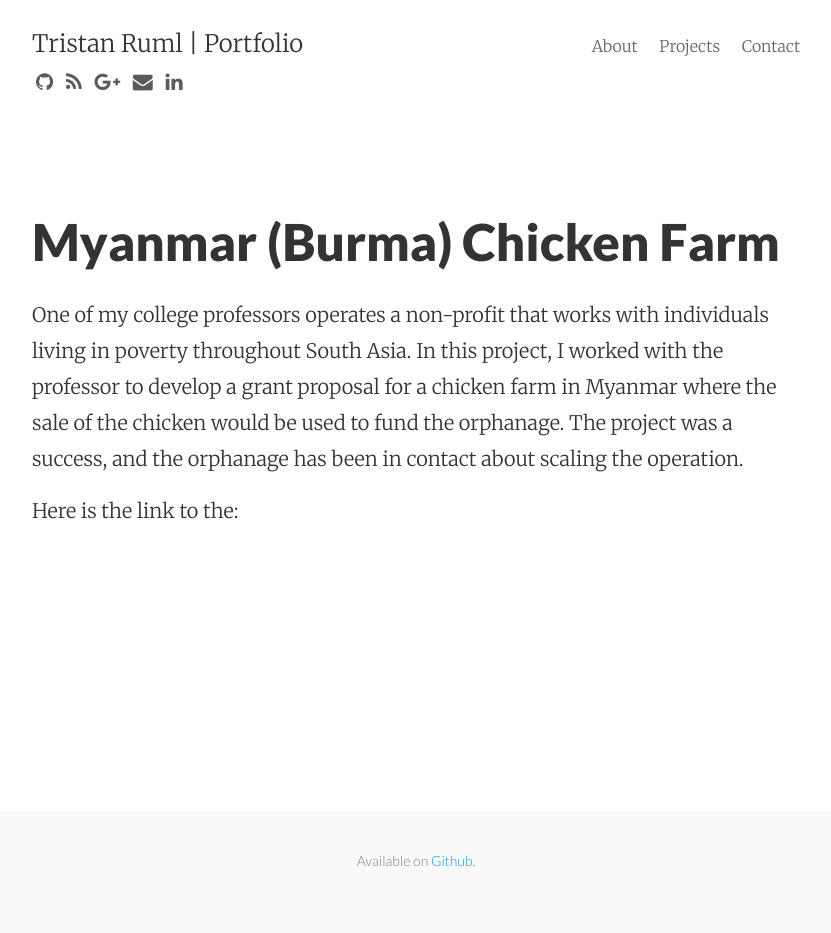
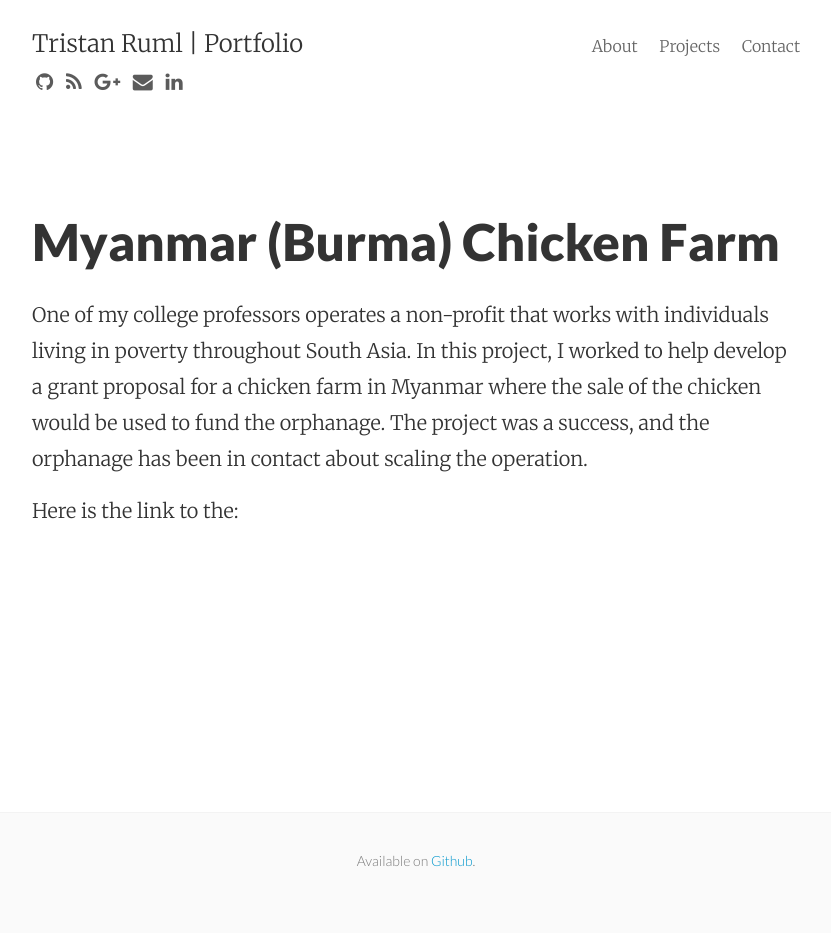
Before and after one commit to tkruml/tkruml.github.io, a Jekyll site: the page built from myanmar-chicken-farm.md, in a window 1280 px wide. Shown: the whole page, without its empty margins (224-1055 px from the left). Built offline with Jekyll 4.4.1, drawn with Linux system fonts in a browser that asks for light colours; nearby versions of some CDN libraries.

Commit message:
Update myanmar-chicken-farm.md

```diff
--- a/myanmar-chicken-farm.md
+++ b/myanmar-chicken-farm.md
@@ -4,6 +4,6 @@ title: Myanmar (Burma) Chicken Farm
 permalink: /myanmar-chicken-farm/
 ---
 
-One of my college professors operates a non-profit that works with individuals living in poverty throughout South Asia. In this project, I worked with the professor to develop a grant proposal for a chicken farm in Myanmar where the sale of the chicken would be used to fund the orphanage. The project was a success, and the orphanage has been in contact about scaling the operation.
+One of my college professors operates a non-profit that works with individuals living in poverty throughout South Asia. In this project, I worked to help develop a grant proposal for a chicken farm in Myanmar where the sale of the chicken would be used to fund the orphanage. The project was a success, and the orphanage has been in contact about scaling the operation.
 
 Here is the link to the:
```
